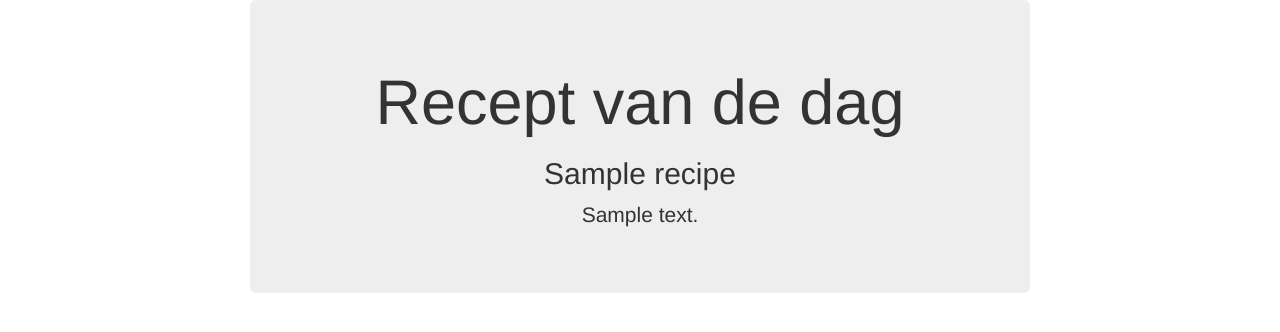
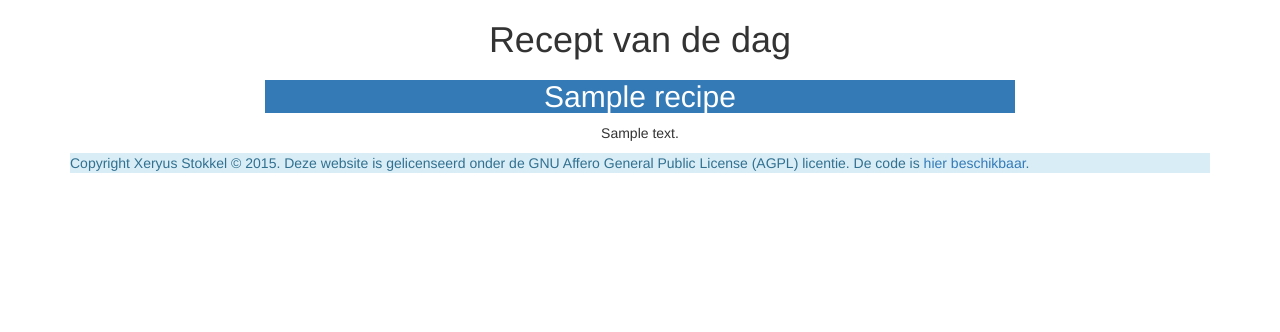
Before and after one commit to XeryusTC/rotd, a Django app: template recipes/templates/recipes/home.html in a window 1280 px wide. Shown: the top 332 px of the page. Run offline with Django 3.2, Linux system fonts and the light colour scheme; the template is opened without the code that fills it: values that come from a table or form of the project are taken from there, others are empty; tables that the repository leaves empty hold one stand-in row (values such as "Sample post"); some libraries are stand-ins or nearby versions.

Commit message:
Add footer and make recipe name stand out

```diff
--- a/recipes/templates/recipes/home.html
+++ b/recipes/templates/recipes/home.html
@@ -5,7 +5,7 @@
 {% block content %}
 <h1>Recept van de dag</h1>
 
-<h2 id="recipe">{{ recipe.name }}</h2>
+<h2 id="recipe" class="bg-primary">{{ recipe.name }}</h2>
 
 <div id="description">{{ recipe.description|linebreaks }}</div>
 {% endblock content %}
--- a/templates/rotd/base.html
+++ b/templates/rotd/base.html
@@ -14,7 +14,7 @@
 
 <div class="container">
 	<div class="row">
-		<div class="col-sm-10 col-sm-offset-1 col-md-8 col-md-offset-2 jumbotron">
+		<div class="col-sm-10 col-sm-offset-1 col-md-8 col-md-offset-2">
 			<div class="text-center">
 				{% block content %}{% endblock %}
 			</div>
@@ -22,6 +22,14 @@
 	</div>
 </div>
 
+<div class="container">
+	<footer class="footer text-info bg-info">
+		Copyright Xeryus Stokkel © 2015. Deze website is gelicenseerd onder	de
+		GNU Affero General Public License (AGPL) licentie. De code is
+		<a href="https://github.com/XeryusTC/rotd.git">hier beschikbaar</a>.
+	</footer>
+</div>
+
 <script src="{% static 'js/bootstrap.min.js' %}"></script>
 
 </body>
```
Also changed, not shown: functional_tests/test_layout_and_styling.py (+8 -0 lines).
